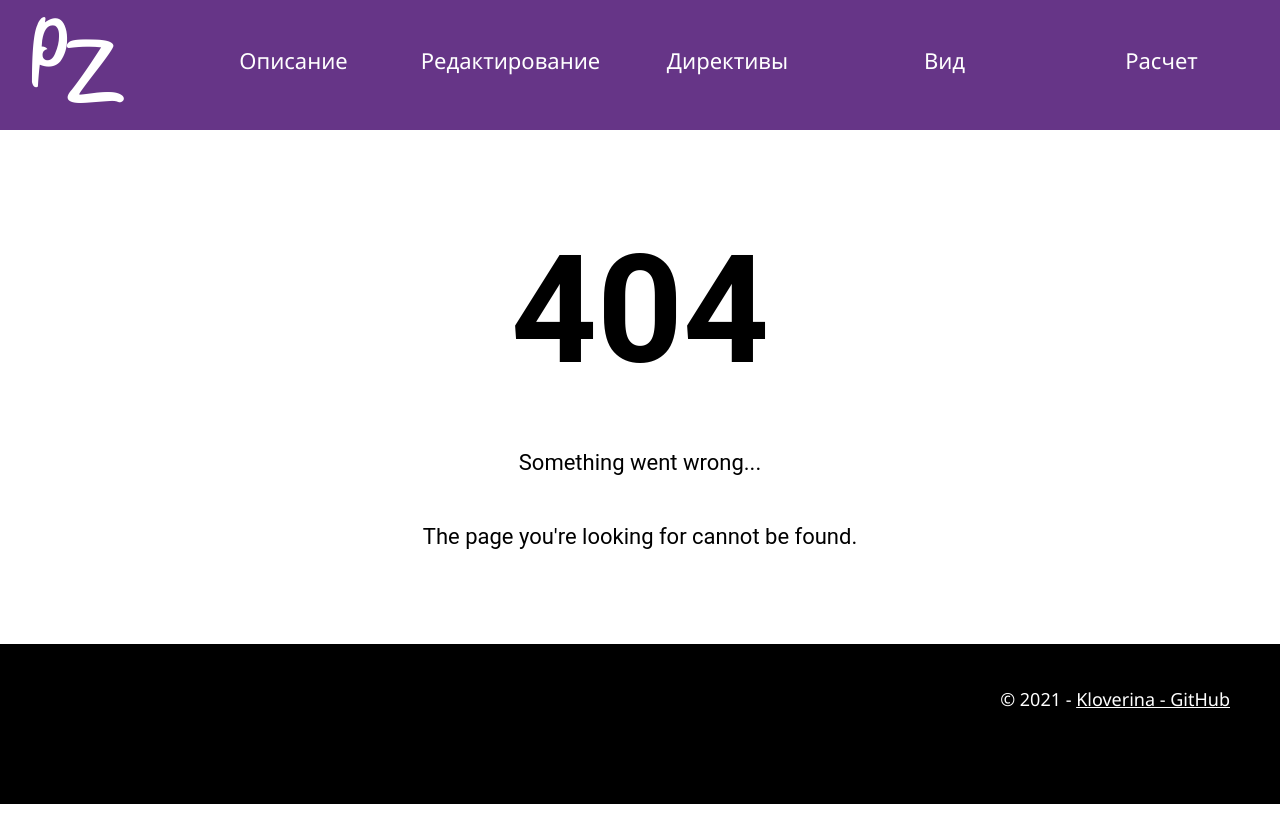
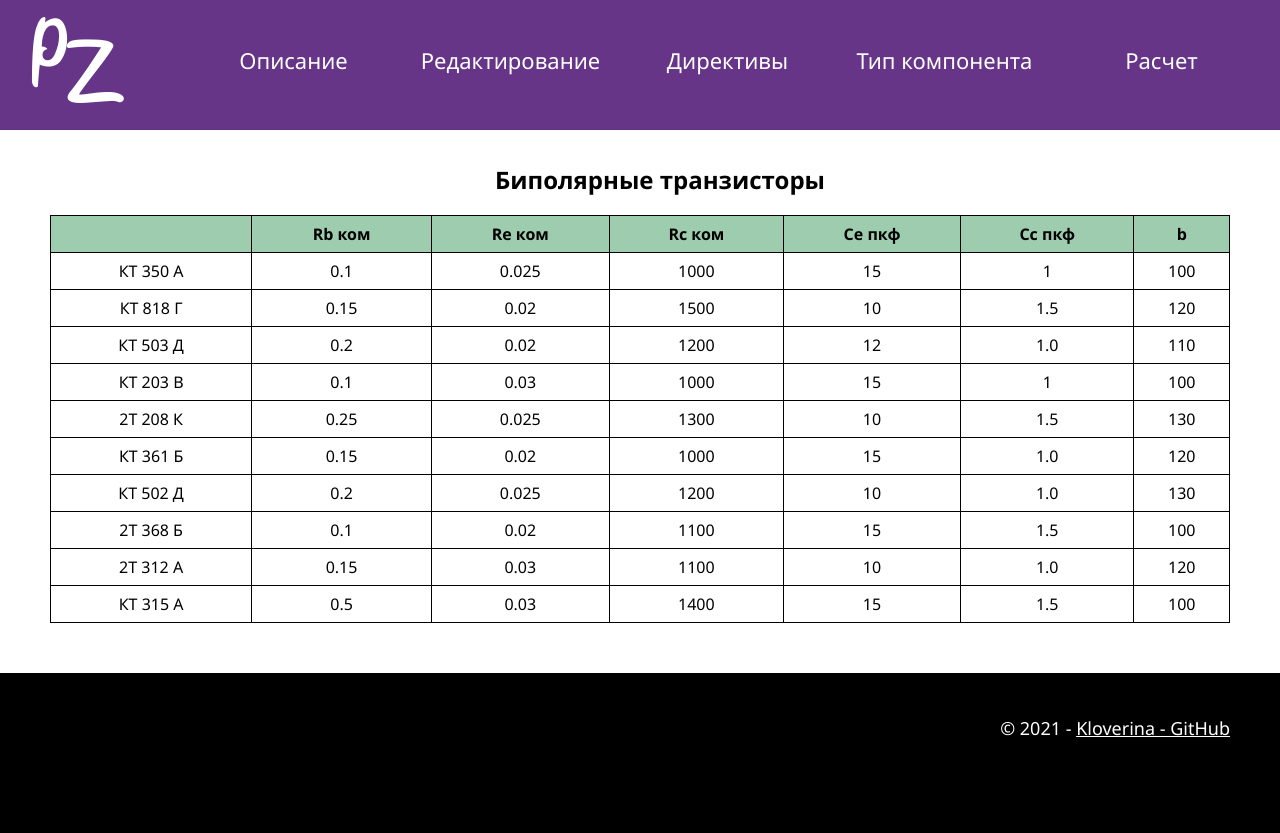
Before and after one commit to kloverina/pz, a Vue app: page /table-bipolar-transistors in a window 1280 px wide. Before the commit this address had no page. Before the commit the page ends 804 px from the top, so only its background shows below. Built offline with nearby package versions, Linux system fonts and the light colour scheme; the HTML template or start-up script is replaced by a standard one.

Commit message:
Added tables

```diff
--- a/src/App.vue
+++ b/src/App.vue
@@ -75,17 +75,27 @@
             <li class="rightNav__item view dropdown">
                <span class="dropdown_button__toggleLabel">
                    <a class="toggleLabel_header">
-                       <span class="toggleLabel_header__name">Вид</span>
+                       <span class="toggleLabel_header__name">Тип компонента</span>
                    </a>
                </span>
 
               <div class="dropdown__submenu submenu">
                 <button class="submenu__button">
-                  <a> <span> Собсвенный браузер </span> </a>
+                  <router-link class="nav-link" to="/table-bipolar-transistors">
+                    <span> Биполярные транзисторы </span>
+                  </router-link>
                 </button>
 
                 <button class="submenu__button">
-                  <a> <span> Системный браузер </span> </a>
+                  <router-link class="nav-link" to="/table-unipolar-transistors">
+                    <span> Униполярные транзисторы </span>
+                  </router-link>
+                </button>
+
+                <button class="submenu__button">
+                  <router-link class="nav-link" to="/table-operational-amplifiers">
+                    <span> Операционные усилители </span>
+                  </router-link>
                 </button>
 
               </div>
--- a/src/router/index.js
+++ b/src/router/index.js
@@ -30,6 +30,22 @@ const routes = [
   },
 
   {
+    path: '/table-bipolar-transistors',
+    name: 'Bipolar transistors',
+    component: () => import('@/views/Table_bt')
+  },
+  {
+    path: '/table-unipolar-transistors',
+    name: 'Unipolar transistors',
+    component: () => import('@/views/Table2_ut')
+  },
+  {
+    path: '/table-operational-amplifiers',
+    name: 'Operational amplifiers',
+    component: () => import('@/views/Table3_ob')
+  },
+
+  {
     //не работает в случае, когда id в пути /edit/:id несущесвует
     path: '/*',
     name: 'Page Not Found',
--- a/src/views/FromFile.vue
+++ b/src/views/FromFile.vue
@@ -106,18 +106,6 @@ export default {
     loadFromFile(){
       let temp = JSON.parse(this.data)
 
-      /*for (var key in temp) {
-        // этот код будет вызван для каждого свойства объекта
-        // ..и выведет имя свойства и его значение
-
-        console.log(temp['NodeAmount']);
-      }*/
-
-
-      console.log(temp['Resistors'])
-      console.log(JSON.stringify(temp['Resistors']))
-
-
       if (temp['NodeAmount'])
         localStorage.setItem('NodeAmount', temp['NodeAmount'])
       else{
@@ -159,7 +147,7 @@ export default {
     },
 
     saveDataToFile(){
-      let filename = 'test'
+      let filename = 'circuit-params-data'
       let data = {
         "NodeAmount": Number(localStorage.getItem('NodeAmount')),
         "ResAmount": Number(localStorage.getItem('ResAmount')),
@@ -170,7 +158,6 @@ export default {
         "Inductors": JSON.parse(localStorage.getItem('Inductors'))
       }
       let json = JSON.stringify(data, null, 2);
-      //console.log(json)
       let file = new Blob([json], {type: 'application/json'});
       if (window.navigator.msSaveOrOpenBlob) // IE10+
         window.navigator.msSaveOrOpenBlob(file, filename);
@@ -186,9 +173,6 @@ export default {
           window.URL.revokeObjectURL(url);
         }, 0);
       }
-
-
-
     }
 
 
--- /dev/null
+++ b/src/views/Table2_ut.vue
@@ -0,0 +1,128 @@
+<template>
+  <div class="container">
+    <h2>Униполярные транзисторы</h2>
+
+    <TABLE BORDER ="1"  ALIGN = "center"  WIDTH = "100%">
+      <THEAD>    <!--Заголовок таблицы-->
+      <TR>
+        <TH></TH>
+        <TH>R c ком</TH>
+        <TH>C зс пкф</TH>
+        <TH>C зи пкф</TH>
+        <TH>C си пкф</TH>
+        <TH>S ма/в </TH>
+      </TR>
+      </THEAD>
+      <TBODY>      <!-- Тело таблицы -->
+      <TR>
+        <TD>КП 302 А </TD>
+        <TD>1000</TD>
+        <TD>1.0</TD>
+        <TD>1.1</TD>
+        <TD>1.0</TD>
+        <TD>10</TD>
+      </TR>
+      <TR>
+        <TD>2П 103 А </TD>
+        <TD>1200</TD>
+        <TD>1.5</TD>
+        <TD>1.2</TD>
+        <TD>1.5</TD>
+        <TD>12</TD>
+      </TR>
+      <TR>
+        <TD>2П 303 А </TD>
+        <TD>1300</TD>
+        <TD>1.3</TD>
+        <TD>1.0</TD>
+        <TD>1.0</TD>
+        <TD>15</TD>
+      </TR>
+      <TR>
+        <TD>2П 303 Г </TD>
+        <TD>1000</TD>
+        <TD>1.2</TD>
+        <TD>1.2</TD>
+        <TD>1.2</TD>
+        <TD>12</TD>
+      </TR>
+      <TR>
+        <TD>2П 303 Д </TD>
+        <TD>1000</TD>
+        <TD>1.5</TD>
+        <TD>1.5</TD>
+        <TD>1.0</TD>
+        <TD>10</TD>
+      </TR>
+      <TR>
+        <TD>2П 103 В </TD>
+        <TD>1200</TD>
+        <TD>1.0</TD>
+        <TD>1.0</TD>
+        <TD>1.3</TD>
+        <TD>14</TD>
+      </TR>
+      <TR>
+        <TD>2П 302 А</TD>
+        <TD>1200</TD>
+        <TD>1.4</TD>
+        <TD>1.4</TD>
+        <TD>1.0</TD>
+        <TD>12</TD>
+      </TR>
+      <TR>
+        <TD>2П 103 Г </TD>
+        <TD>1100</TD>
+        <TD>1.0</TD>
+        <TD>1.0</TD>
+        <TD>1.2</TD>
+        <TD>10</TD>
+      </TR>
+      <TR>
+        <TD>2П 302 Б </TD>
+        <TD>1000</TD>
+        <TD>1.5</TD>
+        <TD>1.0</TD>
+        <TD>1.0</TD>
+        <TD>14</TD>
+      </TR>
+      <TR>
+        <TD>2П 303 В </TD>
+        <TD>1500</TD>
+        <TD>1.0</TD>
+        <TD>1.3</TD>
+        <TD>1.1</TD>
+        <TD>10</TD>
+      </TR>
+      </TBODY>
+    </TABLE>
+
+  </div>
+
+</template>
+
+<script>
+export default {
+  name: "Table2_ut"
+}
+</script>
+
+<style lang="scss">
+
+h2{
+  text-align: center
+}
+table{
+  width: 100%;
+  border-collapse: collapse;
+}
+th, td{
+  border: 1px solid black;
+  padding: 3px;
+}
+
+th{
+  background-color: #9dcdae;
+}
+
+</style>
--- /dev/null
+++ b/src/views/Table3_ob.vue
@@ -0,0 +1,119 @@
+<template>
+  <div class="container">
+    <h2> Операционные усилители </h2>
+    <TABLE BORDER ="1"  ALIGN = "center"  WIDTH = "100%">
+      <THEAD>    <!--Заголовок таблицы-->
+
+      <TR>
+        <TH></TH>
+        <TH>Rвх ком</TH>
+        <TH>Rвых ком</TH>
+        <TH>m </TH>
+        <TH>Ft кгц</TH>
+      </TR>
+
+      </THEAD>
+      <TBODY>      <!-- Тело таблицы -->
+      <TR>
+        <TD>140 УД1 </TD>
+        <TD>100</TD>
+        <TD>1.0</TD>
+        <TD>10000</TD>
+        <TD>1000</TD>
+
+      </TR>
+      <TR>
+        <TD>153 УД1 </TD>
+        <TD>120</TD>
+        <TD>1.5</TD>
+        <TD>12000</TD>
+        <TD>1200</TD>
+      </TR>
+
+      <TR>
+        <TD>140 УД7 </TD>
+        <TD>150</TD>
+        <TD>1.0</TD>
+        <TD>15000</TD>
+        <TD>1000</TD>
+      </TR>
+      <TR>
+        <TD>153 УД2 </TD>
+        <TD>100</TD>
+        <TD>1.2</TD>
+        <TD>10000</TD>
+        <TD>1500</TD>
+      </TR>
+      <TR>
+        <TD>К 154 УД1 </TD>
+        <TD>100</TD>
+        <TD>1.0</TD>
+        <TD>11000</TD>
+        <TD>1000</TD>
+      </TR>
+      <TR>
+        <TD>153 УД4 </TD>
+        <TD>120</TD>
+        <TD>1.3</TD>
+        <TD>12000</TD>
+        <TD>1000</TD>
+      </TR>
+      <TR>
+        <TD>140 УД7 </TD>
+        <TD>130</TD>
+        <TD>1.0</TD>
+        <TD>10000</TD>
+        <TD>1200</TD>
+      </TR>
+      <TR>
+        <TD>140 УД10 </TD>
+        <TD>100</TD>
+        <TD>1.4</TD>
+        <TD>13000</TD>
+        <TD>1000</TD>
+      </TR>
+      <TR>
+        <TD>140 УД 8А </TD>
+        <TD>100</TD>
+        <TD>1.0</TD>
+        <TD>10000</TD>
+        <TD>1300</TD>
+      </TR>
+      <TR>
+        <TD>140 УД9 </TD>
+        <TD>100</TD>
+        <TD>1.2</TD>
+        <TD>15000</TD>
+        <TD>1000</TD>
+      </TR>
+      </TBODY>
+    </TABLE>
+  </div>
+</template>
+
+<script>
+export default {
+  name: "Table3_ob"
+}
+</script>
+
+<style lang="scss">
+
+h2{
+  text-align: center
+}
+
+table{
+  width: 100%;
+  border-collapse: collapse;
+}
+th, td{
+  border: 1px solid black;
+  padding: 3px;
+}
+
+th{
+  background-color: #9dcdae;
+}
+
+</style>
--- /dev/null
+++ b/src/views/Table_bt.vue
@@ -0,0 +1,138 @@
+<template>
+  <div class="container">
+    <h2> Биполярные транзисторы </h2>
+
+    <TABLE>
+      <THEAD>
+      <TR>
+        <TH></TH>
+        <TH>Rb ком</TH>
+        <TH>Re ком</TH>
+        <TH>Rc ком</TH>
+        <TH>Ce пкф</TH>
+        <TH>Cc пкф</TH>
+        <TH>b</TH>
+
+      </TR>
+      </THEAD>
+      <TBODY>      <!-- Тело таблицы -->
+      <TR>
+        <TD>КТ 350 А </TD>
+        <TD>0.1</TD>
+        <TD>0.025</TD>
+        <TD>1000</TD>
+        <TD>15</TD>
+        <TD>1</TD>
+        <TD>100</TD>
+      </TR>
+      <TR>
+        <TD>КТ 818 Г </TD>
+        <TD>0.15</TD>
+        <TD>0.02</TD>
+        <TD>1500</TD>
+        <TD>10</TD>
+        <TD>1.5</TD>
+        <TD>120</TD>
+      </TR>
+      <TR>
+        <TD>КТ 503 Д </TD>
+        <TD>0.2</TD>
+        <TD>0.02</TD>
+        <TD>1200</TD>
+        <TD>12</TD>
+        <TD>1.0</TD>
+        <TD>110</TD>
+      </TR>
+      <TR>
+        <TD>КТ 203 В </TD>
+        <TD>0.1</TD>
+        <TD>0.03</TD>
+        <TD>1000</TD>
+        <TD>15</TD>
+        <TD>1</TD>
+        <TD>100</TD>
+      </TR>
+      <TR>
+        <TD>2Т 208 К </TD>
+        <TD>0.25</TD>
+        <TD>0.025</TD>
+        <TD>1300</TD>
+        <TD>10</TD>
+        <TD>1.5</TD>
+        <TD>130</TD>
+      </TR>
+      <TR>
+        <TD>КТ 361 Б </TD>
+        <TD>0.15</TD>
+        <TD>0.02</TD>
+        <TD>1000</TD>
+        <TD>15</TD>
+        <TD>1.0</TD>
+        <TD>120</TD>
+      </TR>
+      <TR>
+        <TD>КТ 502 Д </TD>
+        <TD>0.2</TD>
+        <TD>0.025</TD>
+        <TD>1200</TD>
+        <TD>10</TD>
+        <TD>1.0</TD>
+        <TD>130</TD>
+      </TR>
+      <TR>
+        <TD>2Т 368 Б </TD>
+        <TD>0.1</TD>
+        <TD>0.02</TD>
+        <TD>1100</TD>
+        <TD>15</TD>
+        <TD>1.5</TD>
+        <TD>100</TD>
+      </TR>
+      <TR>
+        <TD>2Т 312 А </TD>
+        <TD>0.15</TD>
+        <TD>0.03</TD>
+        <TD>1100</TD>
+        <TD>10</TD>
+        <TD>1.0</TD>
+        <TD>120</TD>
+      </TR>
+      <TR>
+        <TD>КТ 315 А </TD>
+        <TD>0.5</TD>
+        <TD>0.03</TD>
+        <TD>1400</TD>
+        <TD>15</TD>
+        <TD>1.5</TD>
+        <TD>100</TD>
+      </TR>
+      </TBODY>
+    </TABLE>
+  </div>
+</template>
+
+<script>
+export default {
+  name: "Table_bt"
+}
+</script>
+
+<style lang="scss">
+
+  h2, td{
+    text-align: center
+  }
+  table{
+    width: 100%;
+    border-collapse: collapse;
+  }
+  th, td{
+    border: 1px solid black;
+    padding: 3px;
+  }
+
+   th{
+     background-color: #9dcdae;
+   }
+
+</style>
```
